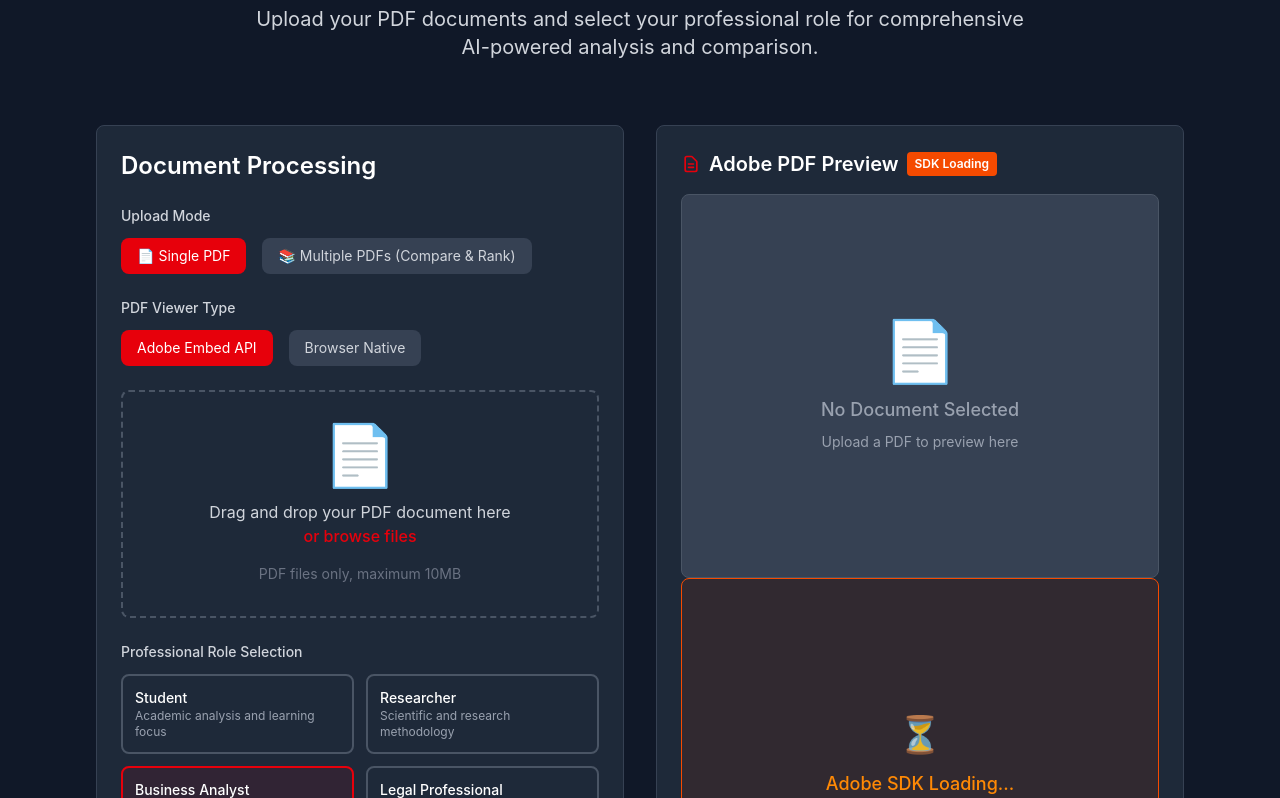
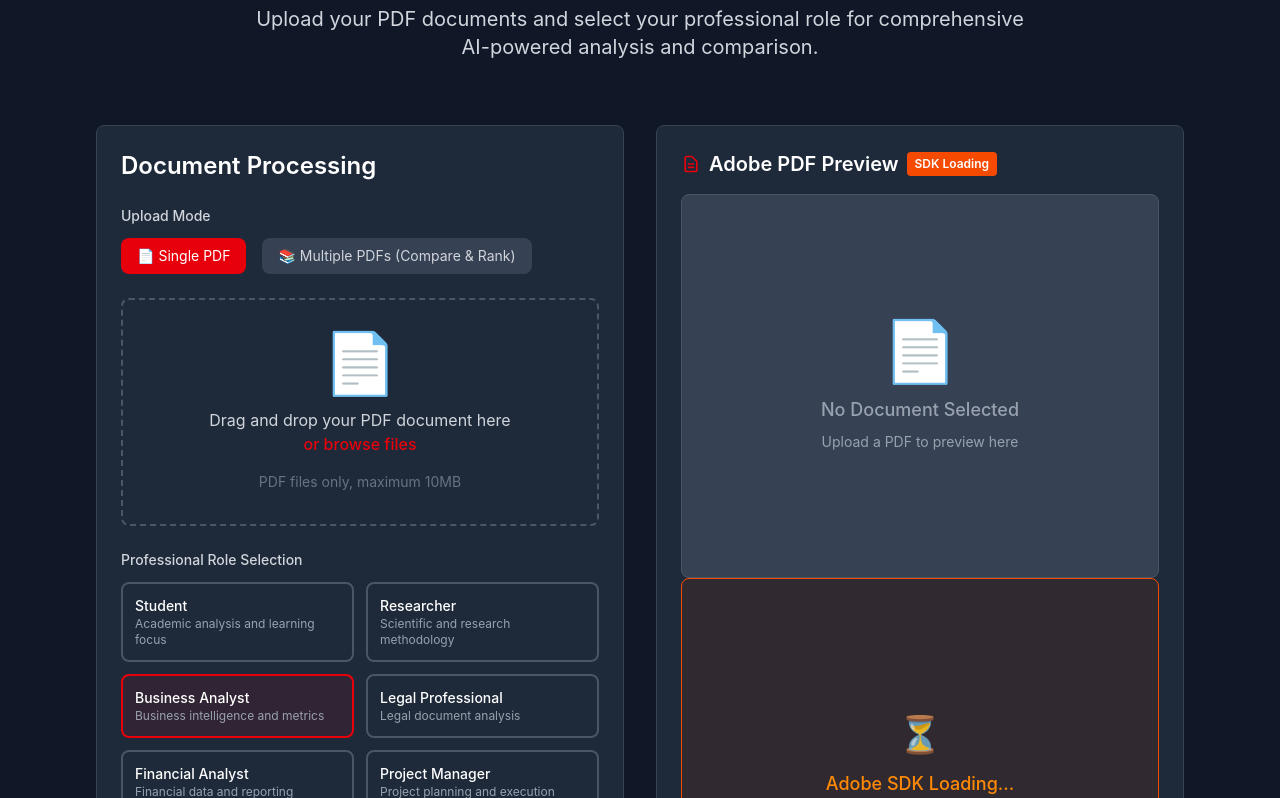
Before and after one commit to VinamraSuman17/ADOBE-FINALS, a React (Vite) app in the folder frontend/: page / in a window 1280 px wide. Shown: the part 3130-3928 px from the top of the page. Built offline with nearby package versions, Linux system fonts and the light colour scheme.

Commit message:
remove pdf viewer type section

```diff
--- a/frontend/src/components/sections/UploadSection.jsx
+++ b/frontend/src/components/sections/UploadSection.jsx
@@ -378,37 +378,6 @@ const UploadSection = ({ onUploadSuccess, loading, setLoading }) => {
               </div>
             </div>
 
-            {/* Viewer Type Toggle (only for single mode) */}
-            {uploadMode === 'single' && (
-              <div className="mb-6">
-                <label className="block text-sm font-medium text-gray-300 mb-3">
-                  PDF Viewer Type
-                </label>
-                <div className="flex space-x-4">
-                  <button
-                    onClick={() => setUseAdobeViewer(true)}
-                    className={`px-4 py-2 rounded-lg text-sm ${
-                      useAdobeViewer
-                        ? 'bg-red-600 text-white'
-                        : 'bg-gray-700 text-gray-300 hover:bg-gray-600'
-                    }`}
-                  >
-                    Adobe Embed API
-                  </button>
-                  <button
-                    onClick={() => setUseAdobeViewer(false)}
-                    className={`px-4 py-2 rounded-lg text-sm ${
-                      !useAdobeViewer
-                        ? 'bg-red-600 text-white'
-                        : 'bg-gray-700 text-gray-300 hover:bg-gray-600'
-                    }`}
-                  >
-                    Browser Native
-                  </button>
-                </div>
-              </div>
-            )}
-
             {/* File Upload Area */}
             <div
               className={`border-2 border-dashed rounded-lg p-8 text-center mb-6 transition-all ${
```
